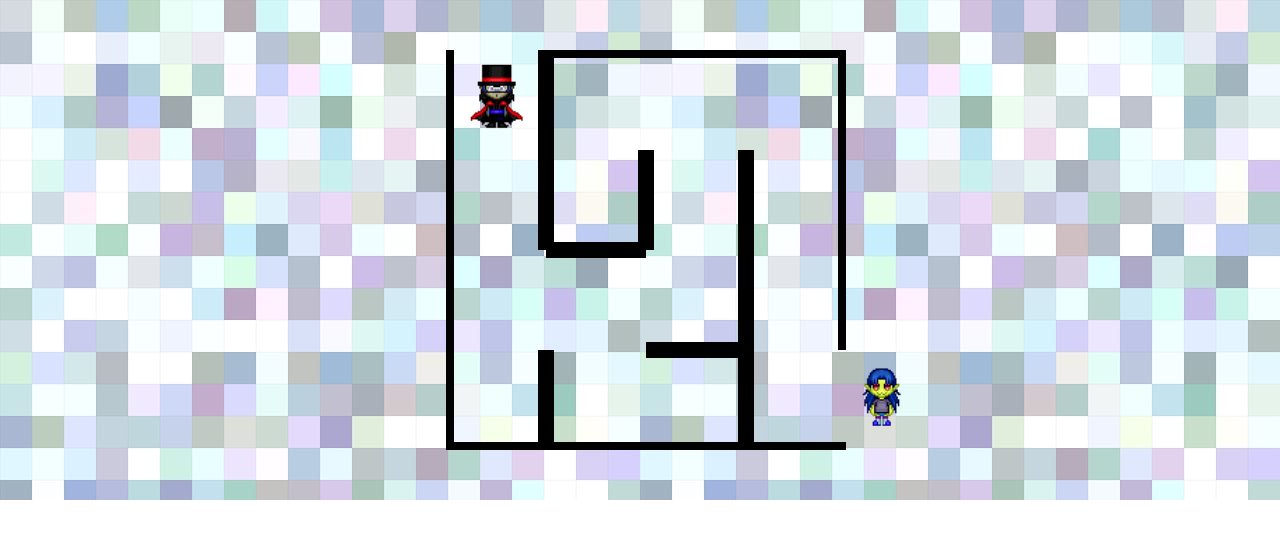
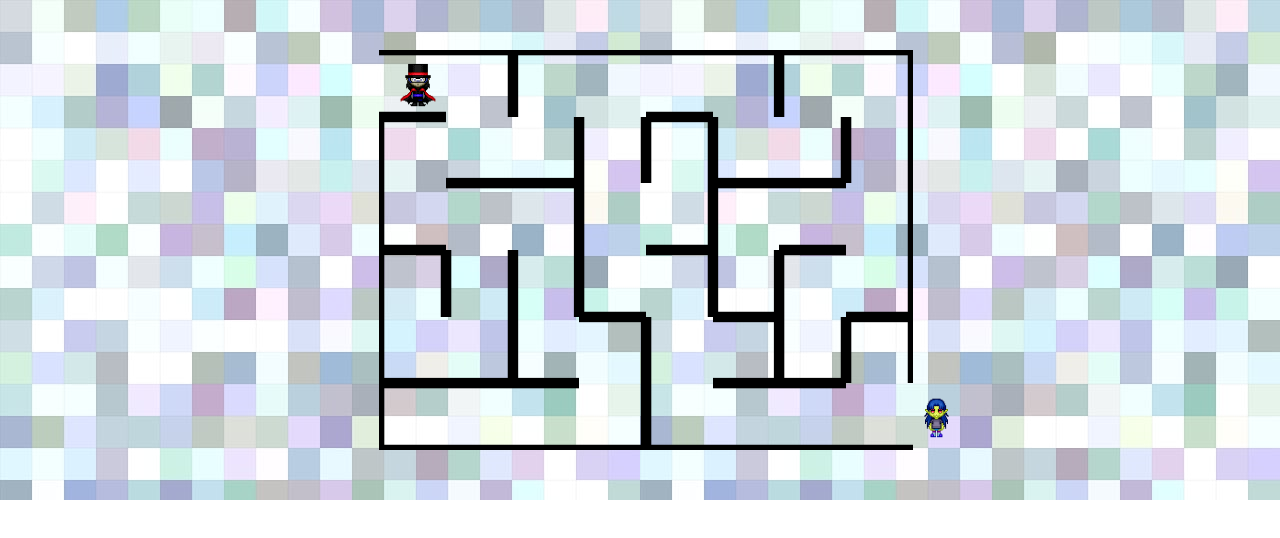
Before and after one commit to Simston/Labyrinth-Javascript, a plain HTML site: page index.html in a window 1280 px wide. Drawn offline with nearby package versions, Linux system fonts and the light colour scheme.

Commit message:
Adaptive design

```diff
--- a/levels.js
+++ b/levels.js
@@ -1,6 +1,10 @@
-export let level1 = {
+let levels = {
+    nbLevels: 3,
+    level1: {
         nbRow: 4,
         nbCol: 4,
+        sizeImage: 100,
+        sizeCharacImage: 70,
         line0: {
             "case0": 5,
             "case1": 10,
@@ -25,4 +29,113 @@ export let level1 = {
             "case2": 12,
             "case3": 9,
         }
+    },
+    level2: {
+        nbRow: 5,
+        nbCol: 5,
+        sizeImage: 100,
+        sizeCharacImage: 70,
+        line0: {
+            "case0": 6,
+            "case1": 1,
+            "case2": 7,
+            "case3": 10,
+            "case4": 7
+        },
+        line1: {
+            "case0": 10,
+            "case1": 2,
+            "case2": 9,
+            "case3": 8,
+            "case4": 5
+        },
+        line2: {
+            "case0": 14,
+            "case1": 9,
+            "case2": 7,
+            "case3": 10,
+            "case4": 8
+        },
+        line3: {
+            "case0": 10,
+            "case1": 1,
+            "case2": 8,
+            "case3": 9,
+            "case4": 7
+        },
+        line4: {
+            "case0": 14,
+            "case1": 9,
+            "case2": 6,
+            "case3": 12,
+            "case4": 9
         }
+    },
+    level3: {
+        nbRow: 6,
+        nbCol: 8,
+        sizeImage: 66.67,
+        sizeCharacImage: 46.67,
+        line0: {
+            "case0": 6,
+            "case1": 7,
+            "case2": 10,
+            "case3": 1,
+            "case4": 6,
+            "case5": 7,
+            "case6": 10,
+            "case7": 7
+        },
+        line1: {
+            "case0": 10,
+            "case1": 3,
+            "case2": 8,
+            "case3": 5,
+            "case4": 11,
+            "case5": 9,
+            "case6": 8,
+            "case7": 5
+        },
+        line2: {
+            "case0": 9,
+            "case1": 1,
+            "case2": 7,
+            "case3": 4,
+            "case4": 8,
+            "case5": 10,
+            "case6": 6,
+            "case7": 2
+        },
+        line3: {
+            "case0": 11,
+            "case1": 5,
+            "case2": 5,
+            "case3": 9,
+            "case4": 7,
+            "case5": 14,
+            "case6": 10,
+            "case7": 8
+        },
+        line4: {
+            "case0": 9,
+            "case1": 8,
+            "case2": 9,
+            "case3": 7,
+            "case4": 4,
+            "case5": 12,
+            "case6": 14,
+            "case7": 11
+        },
+        line5: {
+            "case0": 13,
+            "case1": 6,
+            "case2": 6,
+            "case3": 8,
+            "case4": 9,
+            "case5": 6,
+            "case6": 6,
+            "case7": 3
+        }
+    }
+}
+export { levels };
--- a/main.js
+++ b/main.js
@@ -1,11 +1,12 @@
-import { level1 } from './levels.js';
+import { levels } from './levels.js';
 const myGame = document.querySelector('#game');
 const alert = document.querySelector('.alert');
-
-let nbRow = 4;
-let nbCol = 4;
+let niveauEnCours = 2;
+let sizeImage = "";
+let chareSizeImage = "";
+let nbRow = null;
+let nbCol = null;
 let posPlayer = [0, 0];
-let niveauEnCours = 0;
 
 function createCell(picture) {
     let cell = {
@@ -15,7 +16,7 @@ function createCell(picture) {
         top: getTop(picture),
         bot: getBot(picture)
     }
-    return cell
+    return cell;
 }
 
 function getLeft(picture) {
@@ -43,23 +44,27 @@ let gameArray = null;
 launchNextLevel();
 
 function displayLabyrinth(array) {
+    sizeImage = levels["level" + niveauEnCours].sizeImage;
+    chareSizeImage = levels["level" + niveauEnCours].sizeCharacImage;
     myGame.innerHTML = "";
     let content = "<table class='tab'>";
     for (let i = 0; i < array.length; i++) {
         content += "<tr>";
         for (let j = 0; j < array[i].length; j++) {
             content += "<td>";
-            content += "<img src='images/" + array[i][j].picture + ".png' />"
+            content += "<img src='images/" + array[i][j].picture + ".png' style='width:" + sizeImage + "px; height:" + sizeImage + "px;' /> "
             if (i === nbRow - 1 && j === nbCol - 1) {
-                let chara2Line = 25 + 100 * i;
-                let chara2Col = 25 + 100 * j;
-                content += "<img class='character1' src='images/1pixel.png' />"
-                content += "<img class='speech-bubble hidden' src='images/pixel-speech-bubble.gif' />"
+                let chara2Line = 25 + sizeImage * i;
+                let chara2Col = 25 + sizeImage * j;
+                content += "<img class='character1' src='images/1pixel.png' style='width:" + chareSizeImage + "px; height:" + chareSizeImage + "px;' />";
+
             }
             if (i === posPlayer[0] && j === posPlayer[1]) {
-                let chara1Line = 12 + 100 * posPlayer[0];
-                let chara1Col = 15 + 100 * posPlayer[1];
-                content += "<img class='character2' src='images/2pixel.png' style='left: " + chara1Col + "px; top:" + chara1Line + "px;' />";
+                let chara1Line = 12 + sizeImage * posPlayer[0];
+                let chara1Col = 15 + sizeImage * posPlayer[1];
+                content += "<img class='character2' src='images/2pixel.png' style='left: " + chara1Col + "px; top:" + chara1Line + "px; width:" + chareSizeImage + "px; height:" + chareSizeImage + "px;' />";
+                content += "<img class='speech-bubble hidden' src='images/pixel-speech-bubble.gif' />"
+
             }
             content += "</td>";
         }
@@ -70,6 +75,7 @@ function displayLabyrinth(array) {
 
 }
 displayLabyrinth(gameArray);
+
 
 const getCell = (i, j) => {
     return gameArray[i][j];
@@ -84,7 +90,7 @@ document.addEventListener("keyup", function (event) {
             if (linePlayer < nbRow - 1) {
                 if (getCell(linePlayer, colPlayer).bot) {
                     linePlayer += 1;
-                    verifIfAtEnd(linePlayer, colPlayer);
+                    verificationEndGame(linePlayer, colPlayer);
                 }
             }
             console.log(linePlayer)
@@ -93,7 +99,7 @@ document.addEventListener("keyup", function (event) {
             if (linePlayer > 0) {
                 if (getCell(linePlayer, colPlayer).top) {
                     linePlayer -= 1;
-                    verifIfAtEnd(linePlayer, colPlayer);
+                    verificationEndGame(linePlayer, colPlayer);
                 }
             }
             break;
@@ -102,7 +108,7 @@ document.addEventListener("keyup", function (event) {
             if (colPlayer > 0) {
                 if (getCell(linePlayer, colPlayer).left) {
                     colPlayer -= 1;
-                    verifIfAtEnd(linePlayer, colPlayer);
+                    verificationEndGame(linePlayer, colPlayer);
                 }
             }
             break;
@@ -110,7 +116,7 @@ document.addEventListener("keyup", function (event) {
             if (colPlayer < nbCol - 1) {
                 if (getCell(linePlayer, colPlayer).right) {
                     colPlayer += 1;
-                    verifIfAtEnd(linePlayer, colPlayer);
+                    verificationEndGame(linePlayer, colPlayer);
                 }
             }
             break;
@@ -122,18 +128,24 @@ document.addEventListener("keyup", function (event) {
     displaySpeechBubble();
 });
 
-const verifIfAtEnd = (posPlayerLine, posPlayerCol) => {
+const verificationEndGame = (posPlayerLine, posPlayerCol) => {
     if (posPlayerLine === (nbRow - 1) && posPlayerCol === (nbCol - 1)) {
         let content = "";
-        if (niveauEnCours < 1) {
+        let nextLevel = false;
+
+        if (niveauEnCours < levels.nbLevels) {
             content += "<p class='text-alert'>Well done ! Next level : " + (niveauEnCours + 1) + " ?</p>";
-            content += "<button class='btn btn-primary' onClick='launchNextLevel()'> Next </button>";
+            content += "<button id='nextLevelButton' class='btn btn-primary'> Next </button>";
+            nextLevel = true;
         } else {
             content += "You have won !"
         }
-
         alert.innerHTML = content;
         alert.classList.remove('d-none');
+        if (nextLevel) {
+            document.querySelector('#nextLevelButton').addEventListener('click', launchNextLevel);
+        }
+
     }
 }
 function displaySpeechBubble() {
@@ -152,23 +164,24 @@ function displaySpeechBubble() {
 }
 function launchNextLevel() {
     niveauEnCours++;
+
     alert.classList.add("d-none");
-    nbRow = 4;
-    nbCol = 4;
+    nbRow = levels["level" + niveauEnCours].nbRow;
+    nbCol = levels["level" + niveauEnCours].nbCol;
     posPlayer = [0, 0];
     gameArray = loadLevel();
 
     displayLabyrinth(gameArray);
+
 }
 
 function loadLevel() {
     let newLevelArray = [];
 
-    for (let i = 0; i < level1.nbRow; i++) {
+    for (let i = 0; i < levels["level" + niveauEnCours].nbRow; i++) {
         let row = [];
-        console.log(level1)
-        for (let j = 0; j < level1.nbCol; j++) {
-            let val = level1["line" + i]["case" + j];
+        for (let j = 0; j < levels["level" + niveauEnCours].nbCol; j++) {
+            let val = levels["level" + niveauEnCours]["line" + i]["case" + j];
             row.push(createCell(val))
         }
         newLevelArray.push(row);
--- a/style.css
+++ b/style.css
@@ -14,7 +14,7 @@
         padding-bottom: 50px;
         display: flex;
         justify-content: center;
-    align-items: center;
+        align-items: center;
         padding-left: 12px;
 
 }
@@ -23,8 +23,6 @@
 }
 .character1{
     margin-top: 10px;
-    width: 70px;
-    height: 70px;
     position: absolute;
     top: 50% + 200px; /* Centrer verticalement l'élément par rapport à son parent */
     left: 50% + 180px; /* Centrer horizontalement l'élément par rapport à son parent */
@@ -32,14 +30,13 @@
 }
 .character2{
     position: absolute;
-    width: 70px;
-    height: 70px;
+
 }
 .speech-bubble {
     position: absolute;
     width: 150px;
-    top: 265px;
-    left: 345px;
+    margin-left: 40px;
+    transform: translateY(-140px);
 }
 .speech-bubble.hidden{
     display: none;
```
Lines whose indentation alone changed are shown as unchanged.
